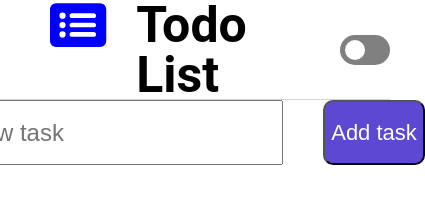
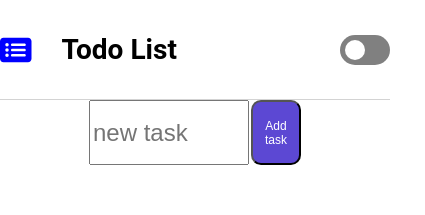
Before and after one commit to Murat-eren-11/TodoList-front, a React (Vite) app: page / in a window 390 px wide. Shown: the top 215 px of the page, 425 px wide, since content can reach past the window. Built offline with nearby package versions, Linux system fonts and the light colour scheme; no server answers; the HTML template or start-up script is replaced by a standard one.

Commit message:
responsive finished

```diff
--- a/src/App.css
+++ b/src/App.css
@@ -5,3 +5,30 @@ body {
   font-family: "Roboto", sans-serif;
   font-weight: 700;
 }
+@media (max-width: 788px) {
+  header {
+    padding-left: 0px;
+    font-size: 28px;
+  }
+  .colgauche {
+    align-items: center;
+    margin-right: 20px;
+  }
+  .newtask {
+    width: 160px;
+    margin-right: 2px;
+  }
+  .addtask {
+    width: 50px;
+    font-size: 12px;
+    text-wrap: wrap;
+  }
+  .task {
+    width: 100%;
+    margin-right: 5px;
+    text-wrap: wrap;
+  }
+  .footer {
+    font-size: 12px;
+  }
+}
--- a/src/components/Footer/Footer.jsx
+++ b/src/components/Footer/Footer.jsx
@@ -5,15 +5,18 @@ const Footer = () => {
     <footer>
       <p>
         Made with{" "}
-        <a href="" target="_blank">
+        <a href="https://fr.react.dev/" target="_blank">
           React
         </a>{" "}
         at{" "}
-        <a href="" target="_blank">
+        <a href="https://www.lereacteur.io/" target="_blank">
           Le Reacteur
         </a>{" "}
         by{" "}
-        <a href="" target="_blank">
+        <a
+          href="https://www.linkedin.com/in/murat-eren-719127220/"
+          target="_blank"
+        >
           Murat
         </a>
       </p>
```
